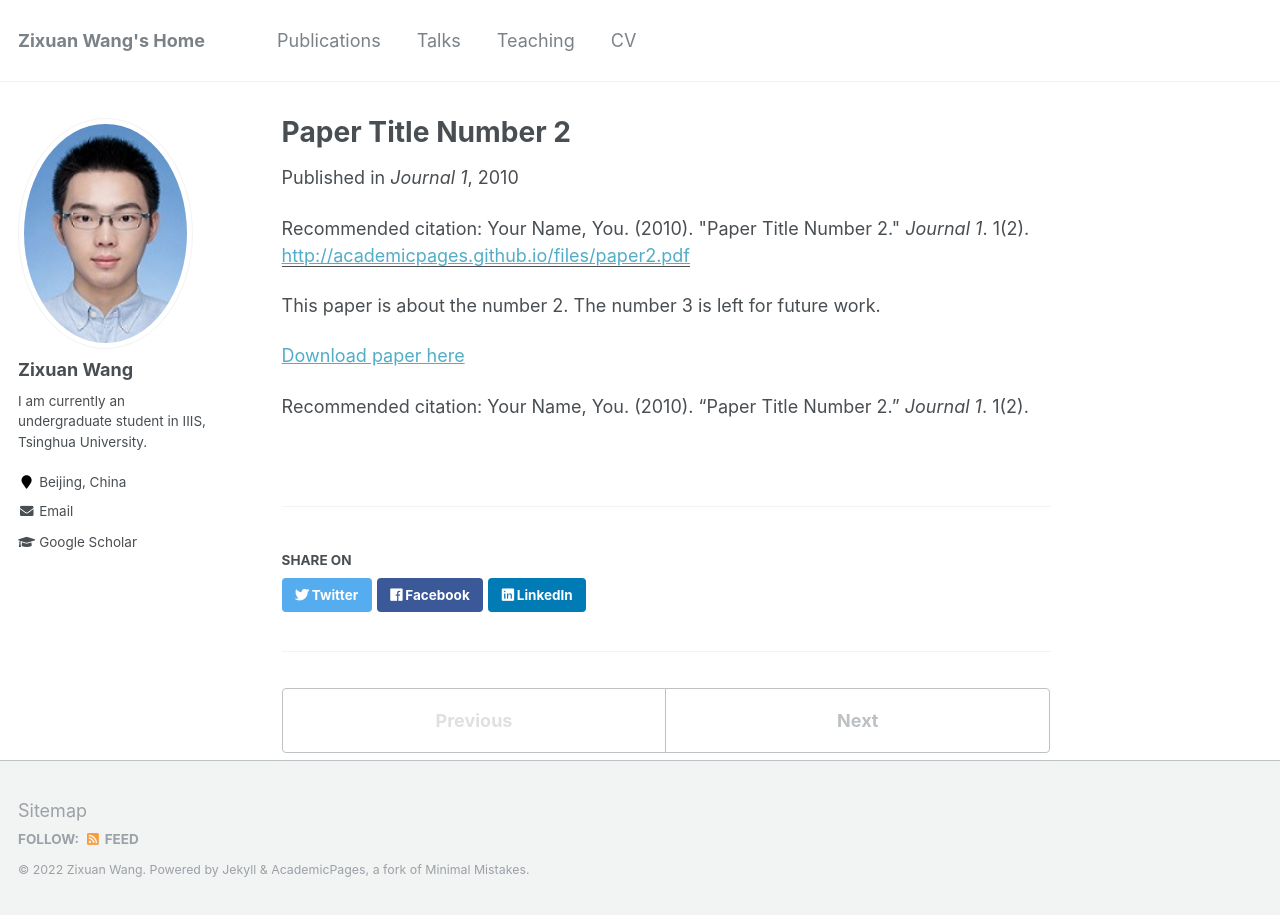
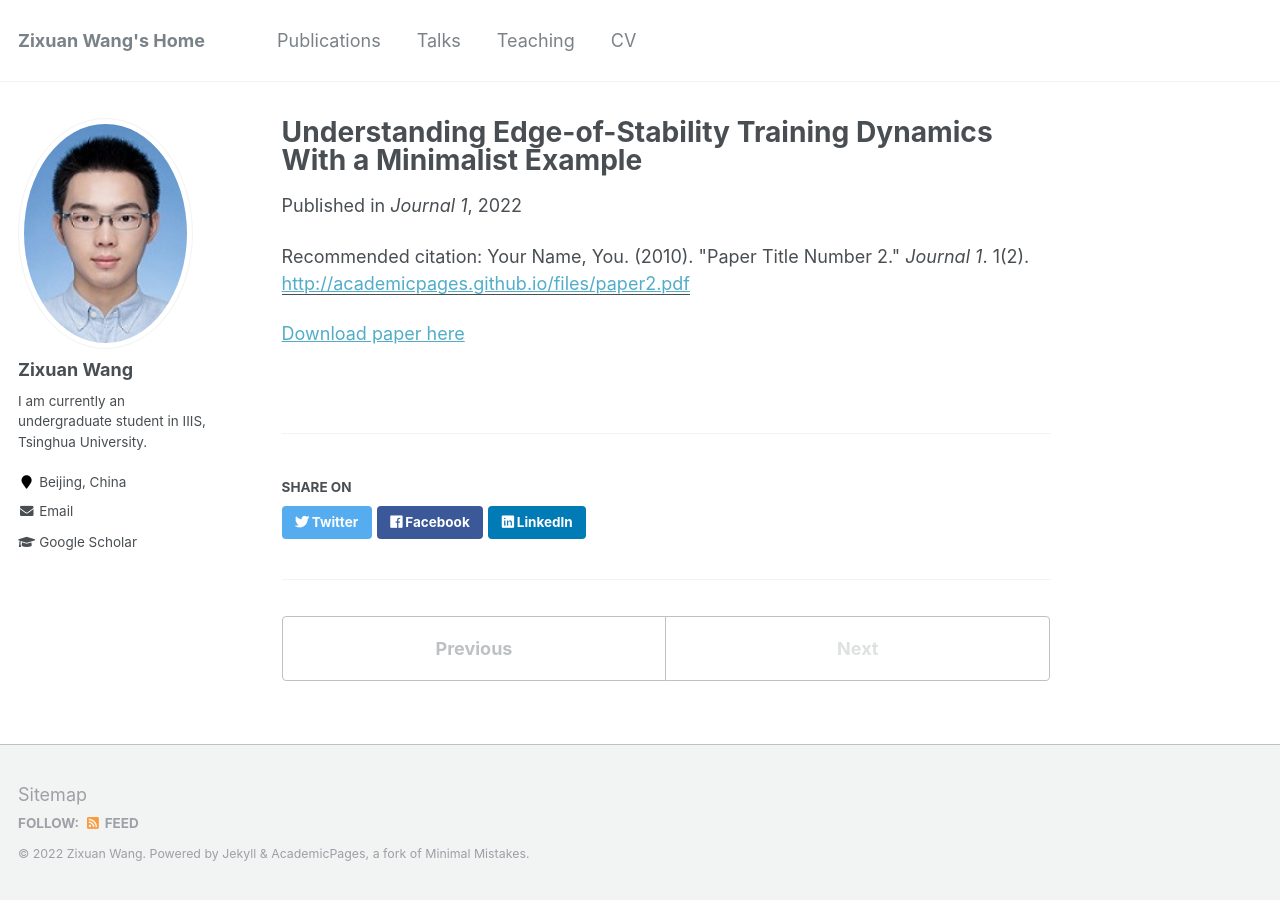
Before and after one commit to wangzx19/wangzx19.github.io, a Jekyll site: the page built from _publications/2010-10-01-paper-title-number-2.md, in a window 1280 px wide. Built offline with Jekyll 4.4.1, drawn with Linux system fonts in a browser that asks for light colours.

Commit message:
add understanding eos

```diff
--- a/_publications/2010-10-01-paper-title-number-2.md
+++ b/_publications/2010-10-01-paper-title-number-2.md
@@ -1,15 +1,11 @@
 ---
-title: "Paper Title Number 2"
+title: "Understanding Edge-of-Stability Training Dynamics With a Minimalist Example"
 collection: publications
-permalink: /publication/2010-10-01-paper-title-number-2
+permalink: /publication/2022-11-17-paper-title-number-2
 excerpt: 'This paper is about the number 2. The number 3 is left for future work.'
-date: 2010-10-01
+date: 2022-11-17
 venue: 'Journal 1'
 paperurl: 'http://academicpages.github.io/files/paper2.pdf'
 citation: 'Your Name, You. (2010). &quot;Paper Title Number 2.&quot; <i>Journal 1</i>. 1(2).'
 ---
-This paper is about the number 2. The number 3 is left for future work.
-
-[Download paper here](http://academicpages.github.io/files/paper2.pdf)
-
-Recommended citation: Your Name, You. (2010). "Paper Title Number 2." <i>Journal 1</i>. 1(2).
+[Download paper here](http://wangzx19.github.io/files/EoS_tex_ICLRv2.pdf)
```
Also changed, not shown: 1 other file.
